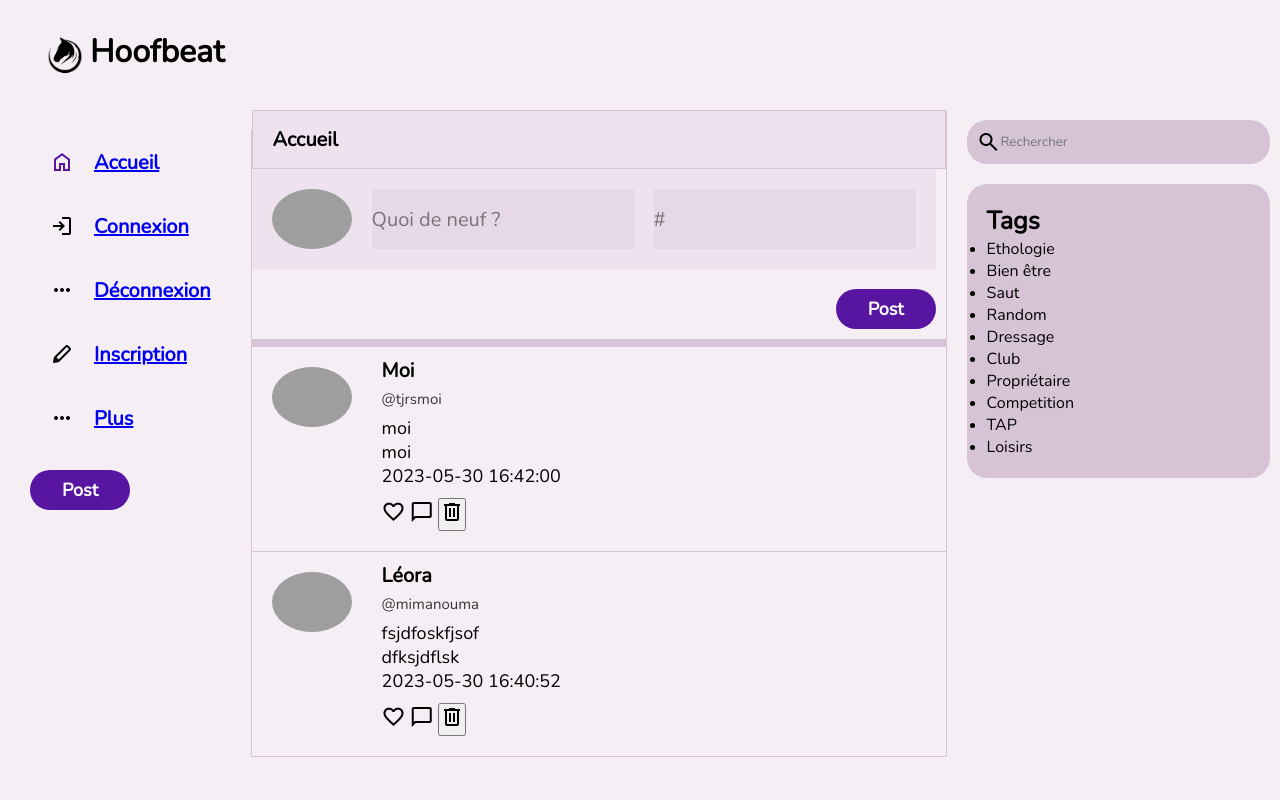
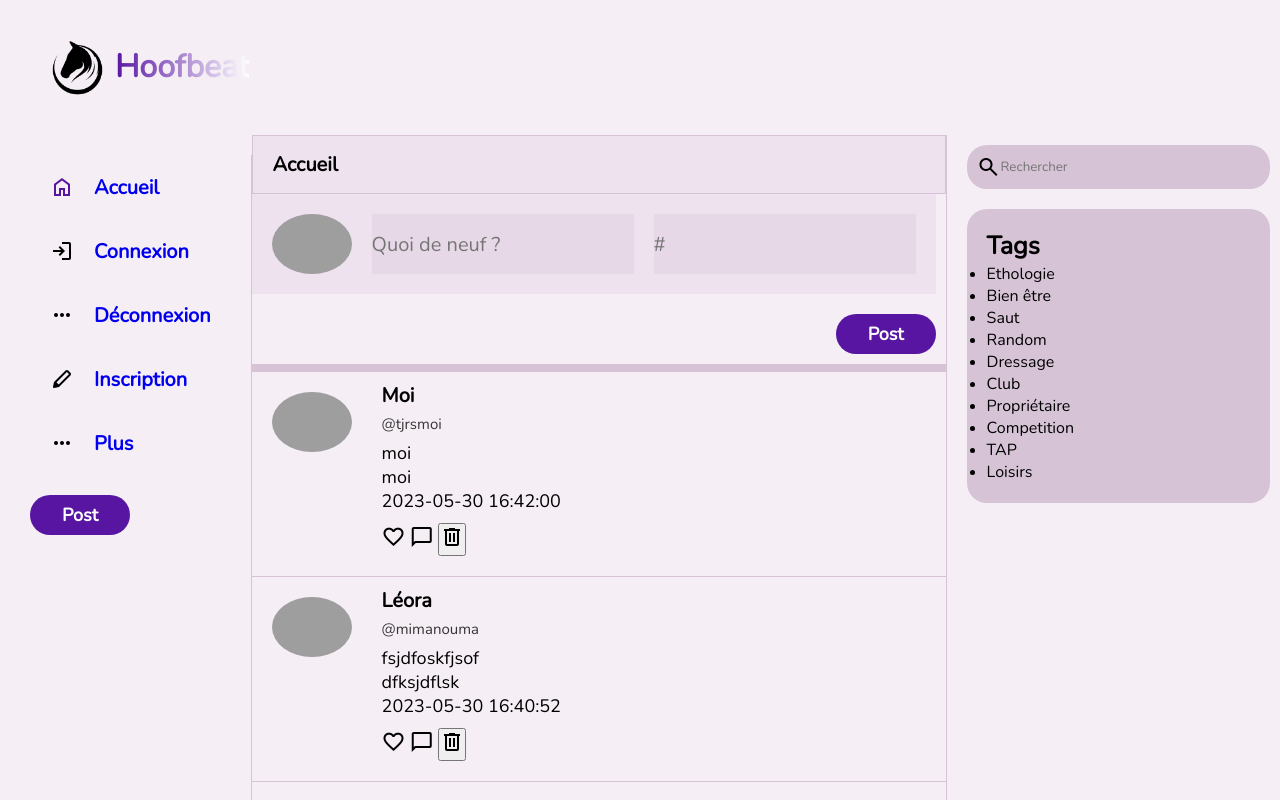
Before and after one commit to LeoraChriquiRestart/Hoofbeat, a PHP site: page / in a window 1280 px wide. Run offline with PHP 8.4, Linux system fonts and the light colour scheme; data comes from the database, SQL or seed files in the repository; grey boxes are pictures that could not be loaded.

Commit message:
Add files via upload

```diff
--- a/projet_axe/css/style.css
+++ b/projet_axe/css/style.css
@@ -1,4 +1,6 @@
 @import url('https://fonts.googleapis.com/css2?family=Nunito:wght@300;400&display=swap');
+
+@import url("css/modal.css");
 
 * {
     margin:0;
@@ -22,6 +24,7 @@ body {
     margin-right: auto;
     padding: 0px 10px;
     background-color: var(--back);
+    overflow: hidden;
 }
 
 .container{
@@ -30,6 +33,10 @@ body {
     grid-template-rows: 1fr;
     grid-column-gap: 0px;
     grid-row-gap: 0px;
+
+    flex-grow: 1;
+
+    min-height: 1px;
 }
 
 /*header*/
@@ -40,10 +47,35 @@ header{
 }
 
 header img{
-    height: 50px;
-    width: 50px;
+    height: 75px;
+    width: 75px;
 }
 
+header h1{
+    padding-top: 15px;
+    padding-bottom: 15px;
+}
+
+header h1 {
+
+    background-image: linear-gradient(90deg, var(--main-color), rgb(255, 255, 255));
+    background-size: 100% 100%;
+
+    background-clip: text;
+    -webkit-background-clip: text;
+
+
+    color: transparent;
+    -webkit-text-fill-color: transparent;
+
+    animation: titre 2s infinite;
+}
+
+@keyframes titre {
+    0% { background-position-x: 0%; }
+    50% { background-position-x: 100%; }
+    100% { background-position-x: 0%; }
+}
 
 /*Left box */
 
@@ -82,15 +114,22 @@ header img{
     color: var(--main-color);
 }
 
+.options a{
+    text-decoration: none;
+}
+
+
 /* Main box */
 
 /* Partie pour poster*/
 .main{
     flex: 0.5;
     border-right: 1px solid var(--background-color);
+
+    height: 100%;
+
     min-width: fit-content;
-    overflow-y: scroll;
-    height: 100%;
+    overflow-y: auto;
 }
 
 .main__header {
```
Also changed, not shown: other parts of projet_axe/css/style.css (+38 -15 lines), projet_axe/css/modal.css (added, +43 -0 lines).
